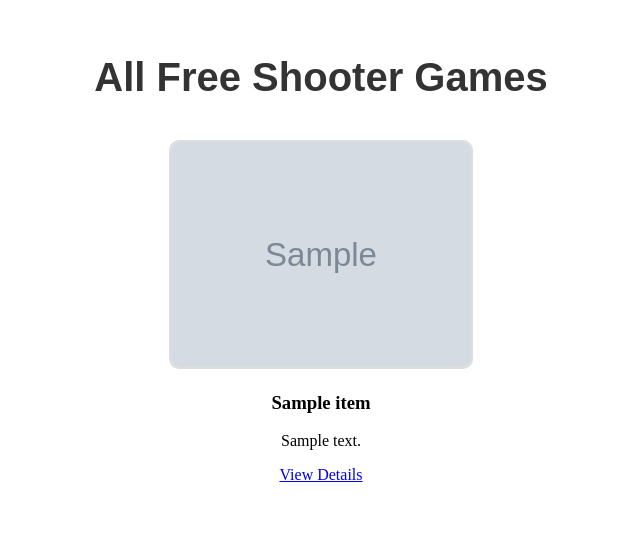
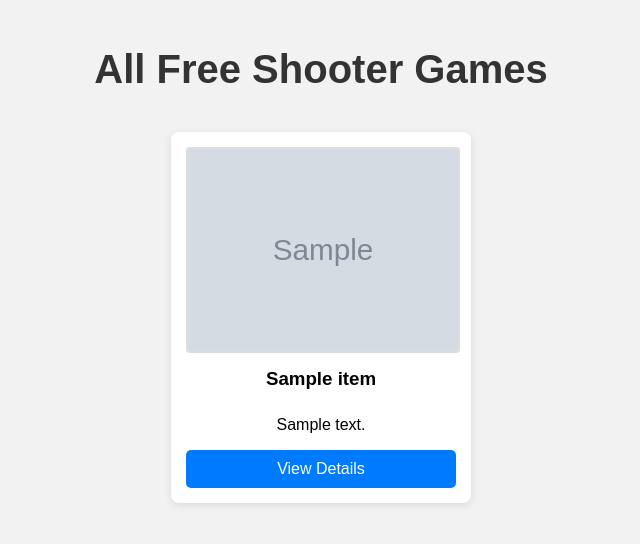
Before and after one commit to staten-island-tech/flask-api-project-davbk, a Flask app: page / in a window 1280 px wide. Shown: the top 544 px of the page, without its empty margins (319-959 px from the left). Run offline with Flask 3, Linux system fonts and the light colour scheme; grey boxes marked "Sample" are stand-in pictures; a database or web service that is not in the repository returns one stand-in record (values such as "Sample title"); data that the repository does not hold is empty.

Commit message:
Update style.css

```diff
--- a/Static/style.css
+++ b/Static/style.css
@@ -1,3 +1,10 @@
+body {
+  font-family: Arial, sans-serif;
+  margin: 0;
+  padding: 0;
+  background: #f2f2f2;
+}
+
 .container {
   max-width: 1000px;
   margin: auto;
@@ -5,11 +12,9 @@
   text-align: center;
 }
 
-
 h1 {
-  font-family: Arial, sans-serif;
+  font-size: 2.5em;
   color: #333;
-  font-size: 2.5em;
   margin-bottom: 40px;
 }
 
@@ -75,14 +80,12 @@ h1 {
   margin-top: 20px;
 }
 
-
 .game-image {
   width: 300px;
   height: auto;
   border-radius: 10px;
   border: 2px solid #ddd;
 }
-
 
 .game-info {
   max-width: 600px;
@@ -101,7 +104,6 @@ h1 {
   color: #555;
 }
 
-
 .back-btn {
   display: inline-block;
   margin-top: 20px;
@@ -116,3 +118,51 @@ h1 {
 .back-btn:hover {
   background-color: #0056b3;
 }
+
+.game-list {
+  display: flex;
+  flex-wrap: wrap;
+  gap: 20px;
+  justify-content: center;
+}
+
+.game-card {
+  background: white;
+  border-radius: 8px;
+  box-shadow: 0 2px 8px rgba(0,0,0,0.1);
+  width: 300px;
+  padding: 15px;
+  box-sizing: border-box;
+  display: flex;
+  flex-direction: column;
+  justify-content: space-between;
+  transition: transform 0.2s;
+}
+
+.game-card:hover {
+  transform: scale(1.03);
+}
+
+.game-image {
+  width: 100%;
+  border-radius: 4px;
+}
+
+h3 {
+  margin: 15px 0 10px 0;
+}
+
+.game-details-link {
+  text-decoration: none;
+  color: white;
+  background-color: #007bff;
+  padding: 10px;
+  text-align: center;
+  border-radius: 5px;
+  display: block;
+  margin-top: auto;
+}
+
+.game-details-link:hover {
+  background-color: #0056b3;
+}
```
